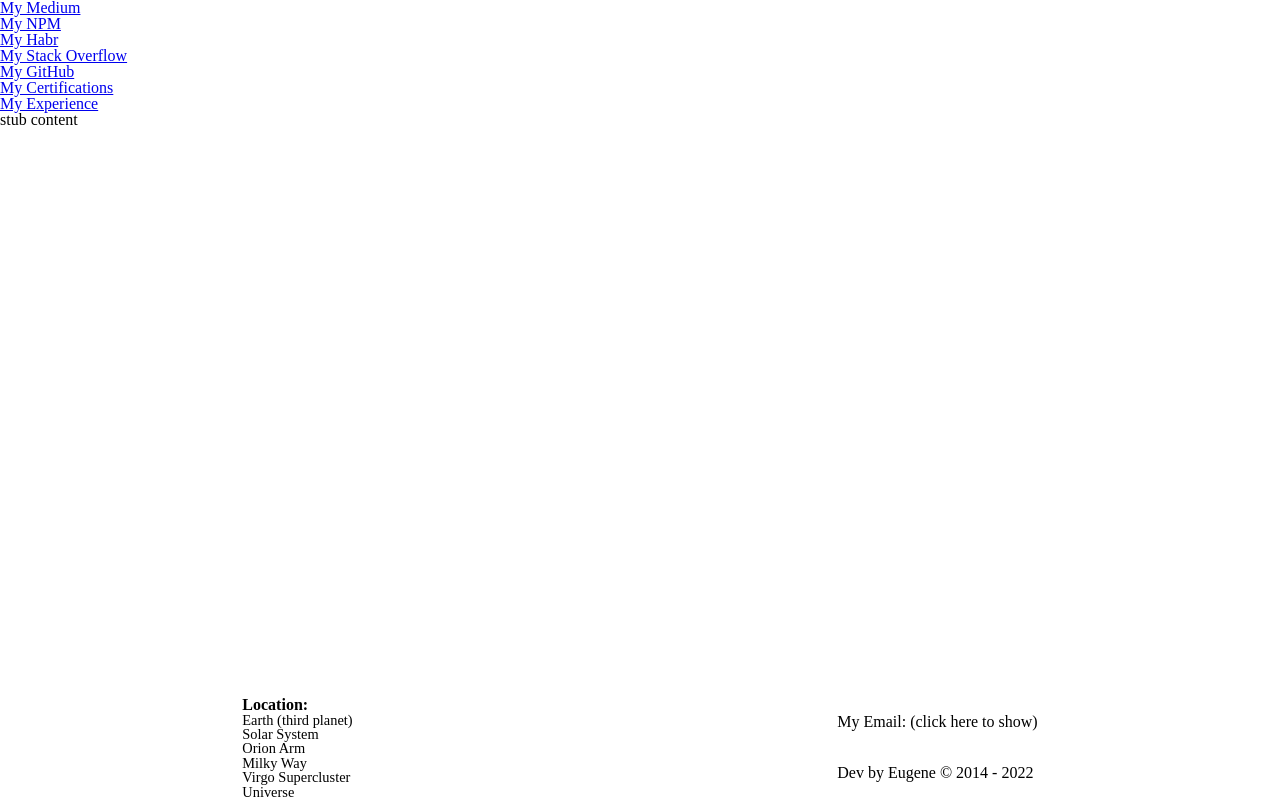
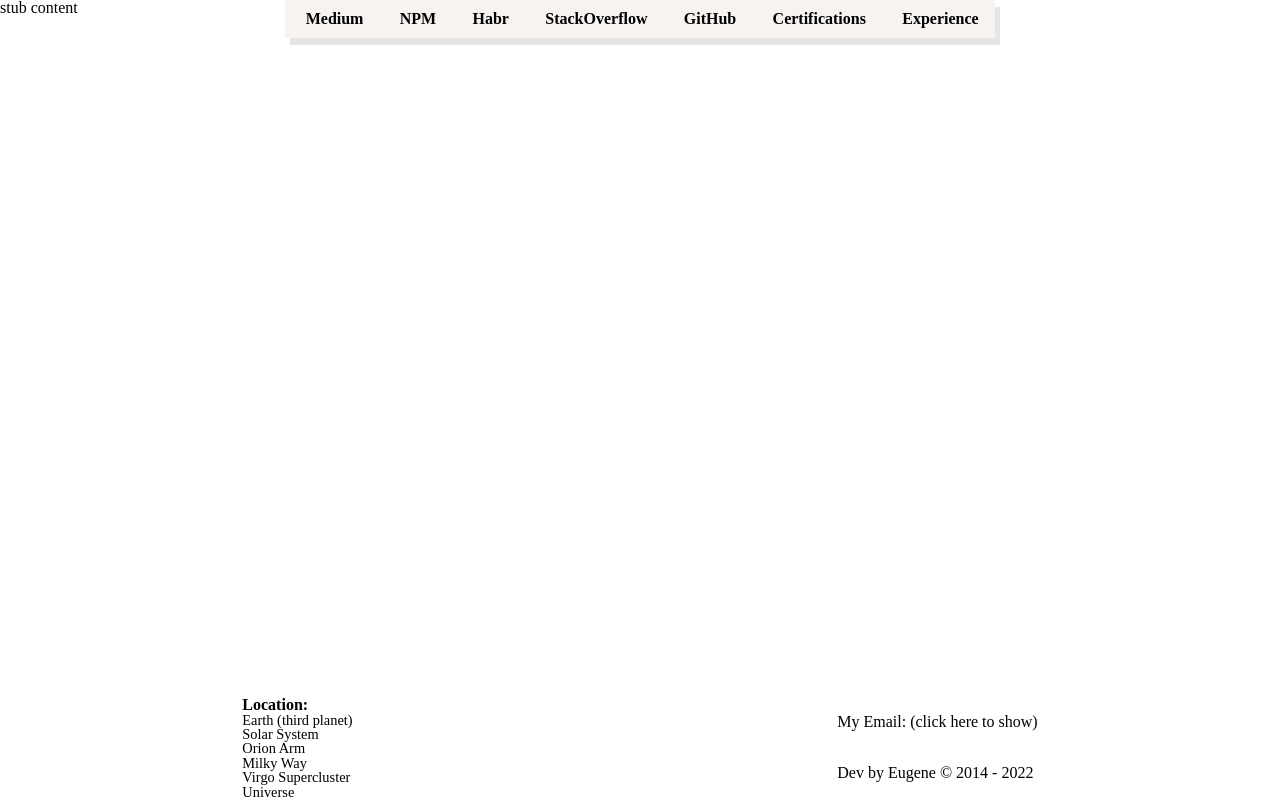
Before and after one commit to it-efrem/it-efrem.com, a Next.js app: page / in a window 1280 px wide. Built offline with nearby package versions, Linux system fonts and the light colour scheme.

Commit message:
Header style

```diff
--- a/components/Dumb/Link/index.js
+++ b/components/Dumb/Link/index.js
@@ -1,4 +1,4 @@
-export function Link({path, link, label}) {
+export function Link({path, link, icon, label}) {
     const aParametrs = {
         href: null,
         target: null
@@ -14,5 +14,10 @@ export function Link({path, link, label}) {
         aParametrs.target = '_blank';
     }
 
-    return <a {...aParametrs}>{label}</a>;
+    return <a {...aParametrs}>
+        {
+            icon ? <i className={icon}/> : null
+        }
+        {label}
+    </a>;
 }
--- a/components/Smart/Header/index.js
+++ b/components/Smart/Header/index.js
@@ -1,4 +1,5 @@
 import {Link} from '../../Dumb/Link/index'
+import './style.scss'
 
 export default function Header() {
     return (
@@ -23,31 +24,38 @@ function mapMenu(item) {
 //ToDo: Move from here
 const menuItems = [
     {
-        label: 'My Medium',
+        icon: 'fab fa-medium',
+        label: 'Medium',
         path: '/articles?tags=medium'
     },
     {
-        label: 'My NPM',
+        icon: 'fab fa-npm',
+        label: 'NPM',
         path: '/articles?tags=npm'
     },
     {
-        label: 'My Habr',
+        icon: 'fas fa-hospital-symbol',
+        label: 'Habr',
         path: '/articles?tags=habr'
     },
     {
-        label: 'My Stack Overflow',
+        icon: 'fab fa-stack-overflow',
+        label: 'StackOverflow',
         link: 'https://stackoverflow.com/users/8963706/it-efrem'
     },
     {
-        label: 'My GitHub',
+        icon: 'fab fa-github-alt',
+        label: 'GitHub',
         link: 'https://github.com/Evgeny-Bukovski'
     },
     {
-        label: 'My Certifications',
+        icon: 'fas fa-graduation-cap',
+        label: 'Certifications',
         path: '/certifications'
     },
     {
-        label: 'My Experience',
+        icon: 'fas fa-vial',
+        label: 'Experience',
         path: '/experience'
     },
 ];
--- /dev/null
+++ b/components/Smart/Header/style.scss
@@ -0,0 +1,37 @@
+header {
+  position: absolute;
+  display: flex;
+  justify-content: center;
+  width: 100%;
+
+  nav {
+    max-width: max-content;
+    background: #f7f3f1;
+    box-shadow: 5px 7px 0px 0 rgba(221, 218, 216, 0.7);
+
+    ul {
+      display: flex;
+      justify-content: center;
+
+      li {
+        margin: 0.7em 1em;
+        font-weight: bold;
+      }
+    }
+  }
+
+  a {
+    color: black;
+    padding-bottom: 0.1em;
+    border-bottom: 1px solid transparent;
+
+    &:hover {
+      border-color: black;
+    }
+
+    .fa, .fab, .fad, .fal, .far, .fas {
+      font-size: 0.9em;
+      margin-right: 0.3em;
+    }
+  }
+}
--- a/pages/reset.scss
+++ b/pages/reset.scss
@@ -13,6 +13,10 @@ article, aside, details, figcaption, figure, footer, header, hgroup, menu, nav,
 
 body {
   line-height: 1;
+}
+
+a {
+  text-decoration: none;
 }
 
 ol, ul {
```
